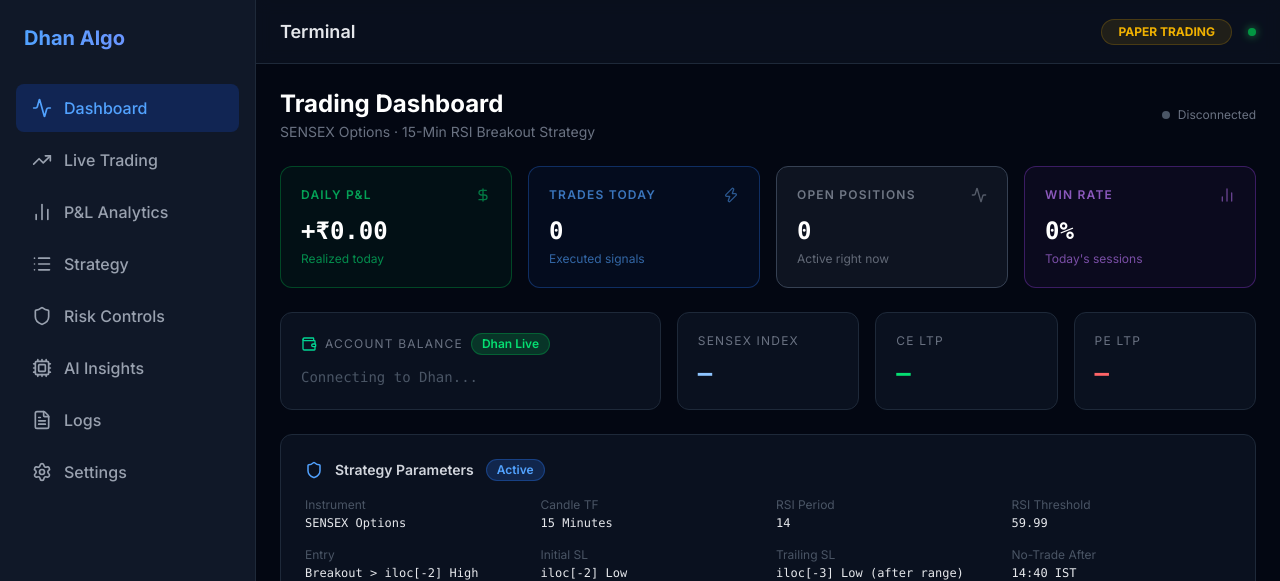
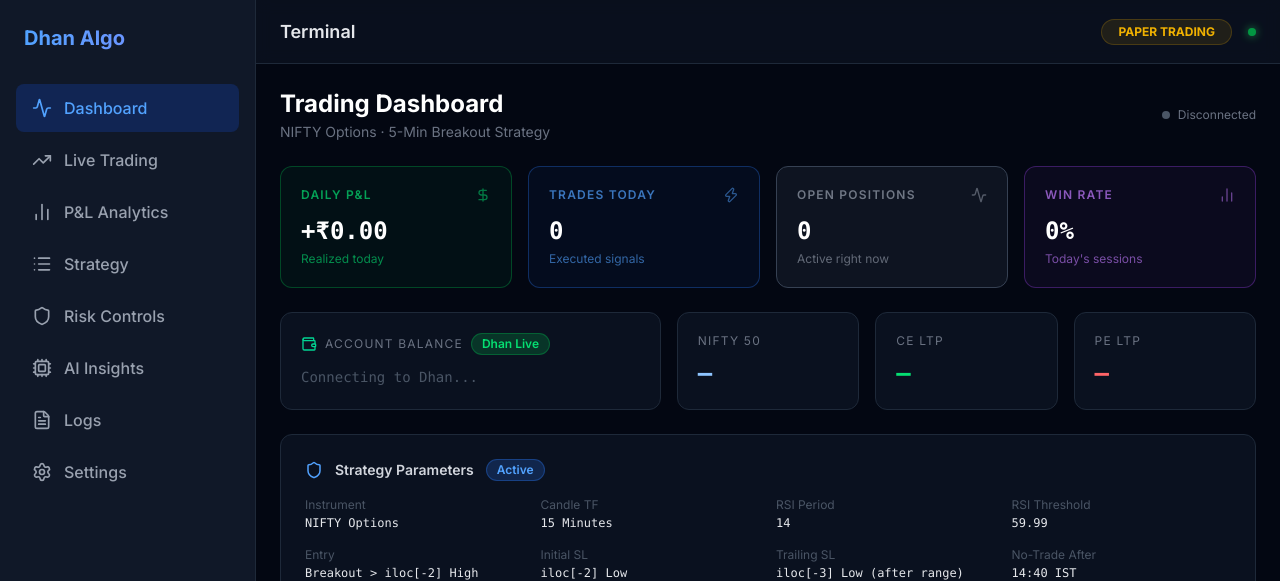
Before and after one commit to rohanmane9665/dhan01, a React app in the folder frontend/: page / in a window 1280 px wide. Shown: the top 581 px of the page. Built offline with nearby package versions, Linux system fonts and the light colour scheme; no server answers; sample sign-in values are in the browser's storage; the HTML template or start-up script is replaced by a standard one.

Commit message:
Update Dashboard to reflect NIFTY instead of SENSEX

```diff
--- a/frontend/src/pages/Dashboard.jsx
+++ b/frontend/src/pages/Dashboard.jsx
@@ -16,7 +16,7 @@ export default function Dashboard() {
   const { data: stats } = useFetch(getDailyStats, 5000);
   const { data: funds } = useFetch(getFundLimits, 15000);
 
-  const sensex     = sse?.sensex     || 0;
+  const sensex     = sse?.nifty      || 0;
   const ceLtp      = sse?.ce_ltp     || 0;
   const peLtp      = sse?.pe_ltp     || 0;
   const openPos    = sse?.open_positions ?? 0;
@@ -36,7 +36,7 @@ export default function Dashboard() {
       <div className="flex items-center justify-between">
         <div>
           <h2 className="text-2xl font-bold text-white">Trading Dashboard</h2>
-          <p className="text-sm text-gray-500 mt-0.5">SENSEX Options · 15-Min RSI Breakout Strategy</p>
+          <p className="text-sm text-gray-500 mt-0.5">NIFTY Options · 5-Min Breakout Strategy</p>
         </div>
         <div className="flex items-center gap-2">
           <span className={`w-2 h-2 rounded-full ${connected ? 'bg-green-500 animate-pulse shadow-[0_0_8px_#22c55e]' : 'bg-gray-600'}`} />
@@ -94,7 +94,7 @@ export default function Dashboard() {
 
         {/* Market Prices */}
         {[
-          { label: 'SENSEX Index', value: sensex, color: 'blue' },
+          { label: 'NIFTY 50', value: sensex, color: 'blue' },
           { label: 'CE LTP', value: ceLtp, color: 'green' },
           { label: 'PE LTP', value: peLtp, color: 'red' },
         ].map(({ label, value, color }) => (
@@ -116,7 +116,7 @@ export default function Dashboard() {
         </div>
         <div className="grid grid-cols-2 md:grid-cols-4 gap-4 text-sm">
           {[
-            ['Instrument', 'SENSEX Options'],
+            ['Instrument', 'NIFTY Options'],
             ['Candle TF', '15 Minutes'],
             ['RSI Period', '14'],
             ['RSI Threshold', '59.99'],
```
